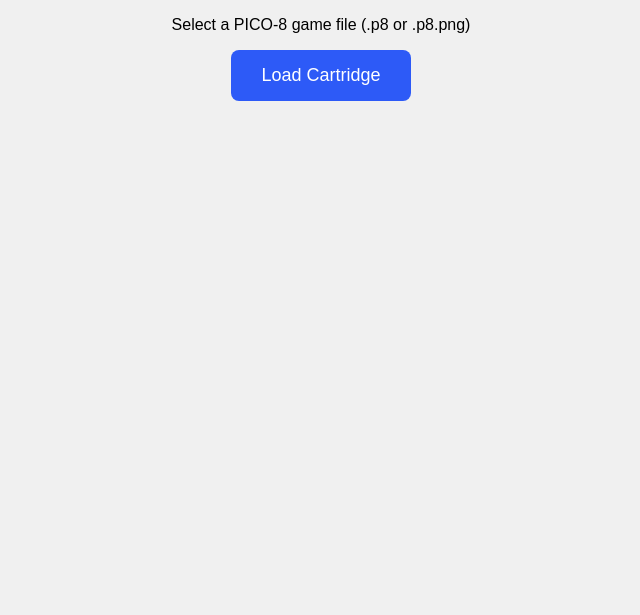
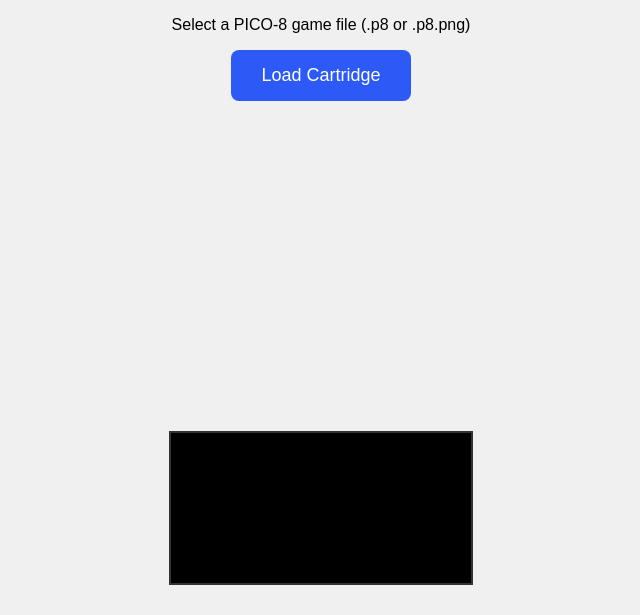
Before and after one commit to mappleorchard/mobipico, a plain HTML site: page index.html in a window 1280 px wide. Shown: the part 399-1014 px from the top of the page, without its empty margins (319-959 px from the left). Before the commit the page ends 820 px from the top, so only its background shows below. Drawn offline with Linux system fonts and the light colour scheme.

Commit message:
Update index.html

```diff
--- a/index.html
+++ b/index.html
@@ -73,7 +73,7 @@
         <input type="file" class="file-picker" id="filePicker" accept=".p8,.p8.png" />
     </div>
 
-    <div id="gameContainer">
+    <div >
         <canvas id="gameCanvas"></canvas>
     </div>
 
```
